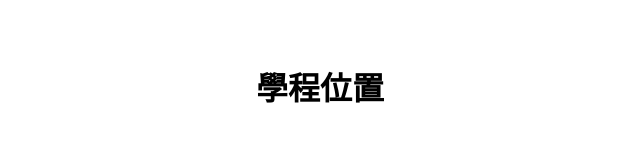
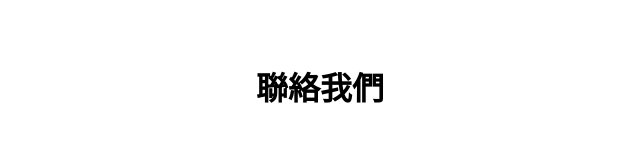
Before and after one commit to 3111048004/3111048039, a plain HTML site: page index.html in a window 1280 px wide. Shown: the part 3184-3326 px from the top of the page, 320-960 px from the left. Drawn offline with Linux system fonts and the light colour scheme; grey boxes are pictures that could not be loaded.

Commit message:
Add files via upload

```diff
--- a/index.html
+++ b/index.html
@@ -62,7 +62,7 @@
     </div>
   </article>
   <article id="a04" style="padding-bottom: 0px">
-    <h2>學程位置</h2>
+    <h2>聯絡我們</h2>
     <iframe src="https://www.google.com/maps/embed?pb=!1m18!1m12!1m3!1d3640.100096450103!2d120.69925401498936!3d24.168222084385018!2m3!1f0!2f0!3f0!3m2!1i1024!2i768!4f13.1!3m3!1m2!1s0x346917fab9134f4b%3A0xb1924673494555dd!2zNDA25Y-w5Lit5biC5YyX5bGv5Y2A5p2x5YWJ6LevODUy5be3MuiZnw!5e0!3m2!1szh-TW!2stw!4v1684497421886!5m2!1szh-TW!2stw" width="600" height="450" style="border:0;" allowfullscreen="" loading="lazy" referrerpolicy="no-referrer-when-downgrade"></iframe>
   </article>
 </main>
```
